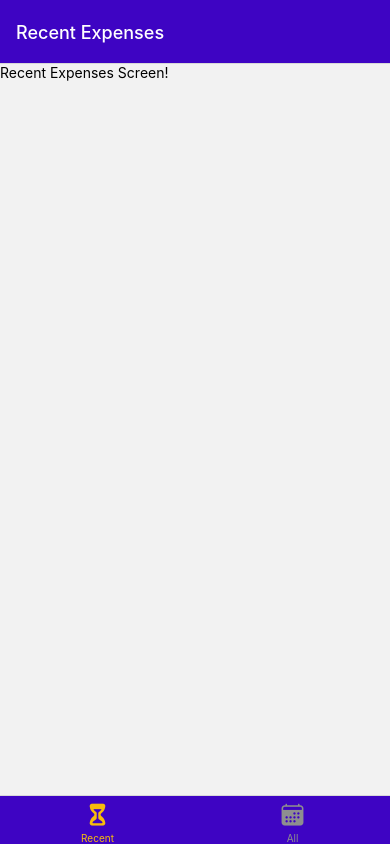
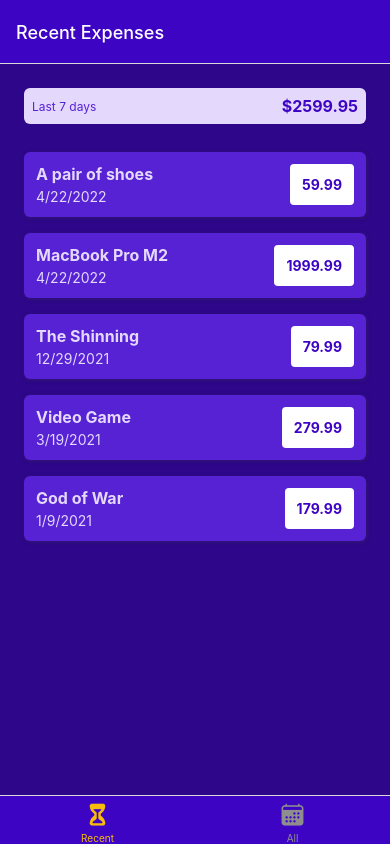
Before and after one commit to JoaoVitorLima242/expense_tracker, a React Native app: screen / in a window 390 px wide. Built offline with nearby package versions, Linux system fonts and the light colour scheme.

Commit message:
adjusting styles

```diff
--- a/src/components/Expenses/List/index.tsx
+++ b/src/components/Expenses/List/index.tsx
@@ -1,4 +1,4 @@
-import { FlatList, Text, View } from "react-native"
+import { FlatList, StyleSheet, Text, View } from "react-native"
 import { Expense } from "../../../types"
 import ExpensesItem from "../Item"
 
@@ -9,6 +9,7 @@ type Props = {
 const ExpensesList = ({ expenses }: Props) => {
     return (
             <FlatList
+                style={styles.container}
                 data={expenses}
                 keyExtractor={(item) => item.id}
                 renderItem={ExpensesItem}
@@ -17,3 +18,9 @@ const ExpensesList = ({ expenses }: Props) => {
 }
 
 export default ExpensesList
+
+const styles = StyleSheet.create({
+    container: {
+        paddingHorizontal: 24,
+    }
+})
--- a/src/components/Expenses/Output/index.tsx
+++ b/src/components/Expenses/Output/index.tsx
@@ -25,7 +25,7 @@ export default ExpensesOutput
 
 const styles = StyleSheet.create({
     container: {
-        padding: 24,
+        paddingVertical: 24,
         backgroundColor: GlobalStyles.colors.primary700,
         flex: 1,
         paddingBottom: 0
--- a/src/components/Expenses/Summary/index.tsx
+++ b/src/components/Expenses/Summary/index.tsx
@@ -30,7 +30,8 @@ const styles = StyleSheet.create({
         flexDirection: 'row',
         justifyContent: 'space-between',
         alignItems: 'center',
-        marginBottom: 20
+        marginBottom: 20,
+        marginHorizontal: 24
     },
     period: {
         fontSize: 12,
--- a/src/screens/AllExpenses/index.tsx
+++ b/src/screens/AllExpenses/index.tsx
@@ -33,11 +33,41 @@ const DUMMY_EXPENSES: Expense[] = [
         amount: 179.99,
         date: new Date('2021-01-09')
     },
+    {
+        id: 'e6',
+        description: 'A pair of shoes',
+        amount: 59.99,
+        date: new Date('2022-04-22')
+    },
+    {
+        id: 'e7',
+        description: 'MacBook Pro M2',
+        amount: 1999.99,
+        date: new Date('2022-04-22')
+    },
+    {
+        id: 'e8',
+        description: 'The Shinning',
+        amount: 79.99,
+        date: new Date('2021-12-29')
+    },
+    {
+        id: 'e9',
+        description: 'Video Game',
+        amount: 279.99,
+        date: new Date('2021-03-19')
+    },
+    {
+        id: 'e10',
+        description: 'God of War',
+        amount: 179.99,
+        date: new Date('2021-01-09')
+    },
 ]
 
 const AllExpenses = () => {
     return (
-        <ExpensesOutput expenses={DUMMY_EXPENSES} expensesPeriod="Last 7 days" />
+        <ExpensesOutput expenses={DUMMY_EXPENSES} expensesPeriod="Total" />
     )
 }
 
--- a/src/screens/RecentExpenses/index.tsx
+++ b/src/screens/RecentExpenses/index.tsx
@@ -1,10 +1,43 @@
 import { Text, View } from "react-native"
+import ExpensesOutput from "../../components/Expenses/Output"
+import { Expense } from "../../types"
+
+const DUMMY_EXPENSES: Expense[] = [
+    {
+        id: 'e1',
+        description: 'A pair of shoes',
+        amount: 59.99,
+        date: new Date('2022-04-22')
+    },
+    {
+        id: 'e2',
+        description: 'MacBook Pro M2',
+        amount: 1999.99,
+        date: new Date('2022-04-22')
+    },
+    {
+        id: 'e3',
+        description: 'The Shinning',
+        amount: 79.99,
+        date: new Date('2021-12-29')
+    },
+    {
+        id: 'e4',
+        description: 'Video Game',
+        amount: 279.99,
+        date: new Date('2021-03-19')
+    },
+    {
+        id: 'e5',
+        description: 'God of War',
+        amount: 179.99,
+        date: new Date('2021-01-09')
+    },
+]
 
 const RecentExpenses = () => {
     return (
-        <View>
-            <Text>Recent Expenses Screen!</Text>
-        </View>
+        <ExpensesOutput expenses={DUMMY_EXPENSES} expensesPeriod="Last 7 days" />
     )
 }
 
```
